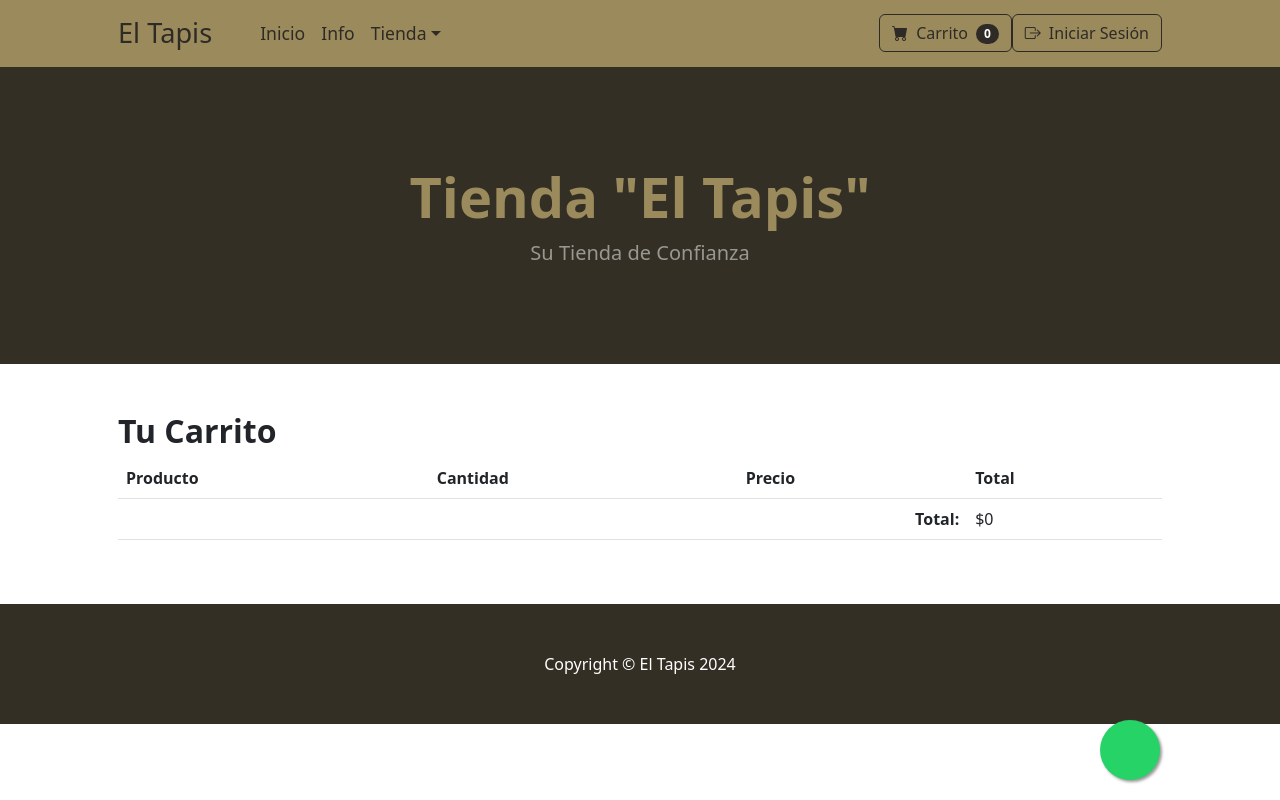
After one commit to jquiross/SC_502_2C_M_G8, a PHP site: page /carritopag.php in a window 1280 px wide. The commit adds this page. Run offline with PHP 8.4, Linux system fonts and the light colour scheme; data comes from the database, SQL or seed files in the repository; data that the repository does not hold is empty.

Commit message:
adding new feature for the cart
Error en parte del carrito, los datos no son enviados en el post

```diff
--- /dev/null
+++ b/carritopag.php
@@ -0,0 +1,118 @@
+<?php
+session_start();
+include("./config/conexion.php");
+
+// Obtener los productos del carrito
+
+$sql = "
+    SELECT p.nombre_producto, p.precio, c.cantidad, (p.precio * c.cantidad) AS total
+    FROM carrito c
+    JOIN productos p ON c.producto_id = p.producto_id
+";
+$result = $conexion->query($sql);
+
+$cartItems = [];
+while ($row = $result->fetch_assoc()) {
+    $cartItems[] = $row;
+}
+?>
+
+<!DOCTYPE html>
+<html lang="en">
+<head>
+    <meta charset="utf-8" />
+    <meta name="viewport" content="width=device-width, initial-scale=1, shrink-to-fit=no" />
+    <meta name="description" content="" />
+    <meta name="author" content="" />
+    <!-- Favicon-->
+    <link rel="icon" type="image/x-icon" href="assets/favicon.ico" />
+    <!-- Bootstrap icons-->
+    <link href="https://cdn.jsdelivr.net/npm/bootstrap-icons@1.5.0/font/bootstrap-icons.css" rel="stylesheet" />
+    <!-- Core theme CSS (includes Bootstrap)-->
+    <link href="css/styles.css" rel="stylesheet" />
+</head>
+<body>
+    <!-- Navigation-->
+    <nav class="navbar navbar-expand-lg navbar-dark">
+        <div class="container px-4 px-lg-5">
+            <a class="navbar-brand" href="#!" style="color: #2e2b27;">El Tapis</a>
+            <button class="navbar-toggler" type="button" data-bs-toggle="collapse" data-bs-target="#navbarSupportedContent" aria-controls="navbarSupportedContent" aria-expanded="false" aria-label="Toggle navigation"><span class="navbar-toggler-icon"></span></button>
+            <div class="collapse navbar-collapse" id="navbarSupportedContent">
+                <ul class="navbar-nav me-auto mb-2 mb-lg-0 ms-lg-4">
+                    <li class="nav-item"><a class="nav-link active" aria-current="page" href="#!" style="font-size: 1.1rem; color: #2e2b27;">Inicio</a></li>
+                    <li class="nav-item"><a class="nav-link active" href="#!" style="font-size: 1.1rem; color: #2e2b27;">Info</a></li>
+                    <li class="nav-item dropdown">
+                        <a class="nav-link dropdown-toggle active" id="navbarDropdown" href="#" role="button" data-bs-toggle="dropdown" aria-expanded="false" style="font-size: 1.1rem; color: #2e2b27;">Tienda</a>
+                        <ul class="dropdown-menu" aria-labelledby="navbarDropdown" style="background-color: #9B8B5C; color: #2e2b27;">
+                            <li><a class="dropdown-item" href="#!">Productos en Stock</a></li>
+                            <li><hr class="dropdown-divider" /></li>
+                            <li><a class="dropdown-item" href="#!">Más Vendido</a></li>
+                            <li><a class="dropdown-item" href="#!">Nuevo en Stock</a></li>
+                        </ul>
+                    </li>
+                </ul>
+                <form class="d-flex">
+                    <a href="carrito.php" class="btn" style="color: #2e2b27; border-color: #2e2b27;">
+                        <i class="bi-cart-fill me-1" style="color: #2e2b27;"></i>
+                        Carrito
+                        <span class="badge text-white ms-1 rounded-pill" style="background-color: #2e2b27;">
+                            <?php echo count($cartItems); ?>
+                        </span>
+                    </a>
+                    <a href="login.php" class="btn" style="color: #2e2b27; border-color: #2e2b27;">
+                        <i class="bi-box-arrow-right me-1" style="color: #2e2b27;"></i>
+                        Iniciar Sesión
+                    </a>
+                </form>
+            </div>
+        </div>
+    </nav>
+    <!-- Header-->
+    <header class="bg py-5" style="background-color: #332F24;">
+        <div class="container px-4 px-lg-5 my-5">
+            <div class="text-center text-white">
+                <h1 class="display-4 fw-bolder" style="color: #9B8B5C;">Tienda "El Tapis"</h1>
+                <p class="lead fw-normal text-white-50 mb-0">Su Tienda de Confianza</p>
+            </div>
+        </div>
+    </header>
+    <!-- Cart Section-->
+    <section class="py-5">
+        <div class="container px-4 px-lg-5">
+            <h2 class="fw-bolder">Tu Carrito</h2>
+            <table class="table">
+                <thead>
+                    <tr>
+                        <th>Producto</th>
+                        <th>Cantidad</th>
+                        <th>Precio</th>
+                        <th>Total</th>
+                    </tr>
+                </thead>
+                <tbody>
+                    <?php foreach ($cartItems as $item): ?>
+                        <tr>
+                            <td><?php echo htmlspecialchars($item['nombre_producto']); ?></td>
+                            <td><?php echo htmlspecialchars($item['cantidad']); ?></td>
+                            <td>$<?php echo htmlspecialchars($item['precio']); ?></td>
+                            <td>$<?php echo htmlspecialchars($item['total']); ?></td>
+                        </tr>
+                    <?php endforeach; ?>
+                </tbody>
+                <tfoot>
+                    <tr>
+                        <td colspan="3" class="text-end"><strong>Total:</strong></td>
+                        <td>
+                            $<?php echo array_sum(array_column($cartItems, 'total')); ?>
+                        </td>
+                    </tr>
+                </tfoot>
+            </table>
+        </div>
+    </section>
+    <!-- Footer-->
+    <footer class="py-5" style="background-color: #332F24;">
+        <div class="container" ><p class="m-0 text-center text-white">Copyright &copy; El Tapis 2024</p></div>
+    </footer>
+    <a href="http://wa.link/at86om" class="whatsapp-button" target="_blank">
+        <img src="https://upload.wikimedia.o
--- a/config/conexion.php
+++ b/config/conexion.php
@@ -1,6 +1,6 @@
 <?php
 
-$conexion=new mysqli("localhost","root","12345","ElTapisDB", "3306");
+$conexion=new mysqli("localhost","root","Amigos1342***","ElTapisDB", "3306");
 $conexion->set_charset("utf8");
 
 ?>
--- a/controllers/controllerProductos.php
+++ b/controllers/controllerProductos.php
@@ -7,7 +7,7 @@ class controllerProductos {
     //se hace la funcion de la consulta
     public function getProducts() {
         global $conexion;
-        $stmt = $conexion->prepare("SELECT nombre_producto, descripcion, precio, descuento, img_ruta FROM Productos");
+        $stmt = $conexion->prepare("SELECT producto_id, nombre_producto, descripcion, precio, descuento, img_ruta FROM Productos");
         $stmt->execute();
         $result = $stmt->get_result();
 
```
Also changed, not shown: controllers/controllerCarrito.php (added, +43 -0 lines), controllers/controllerLogin.php (+5 -2 lines), index.php (+45 -9 lines).
